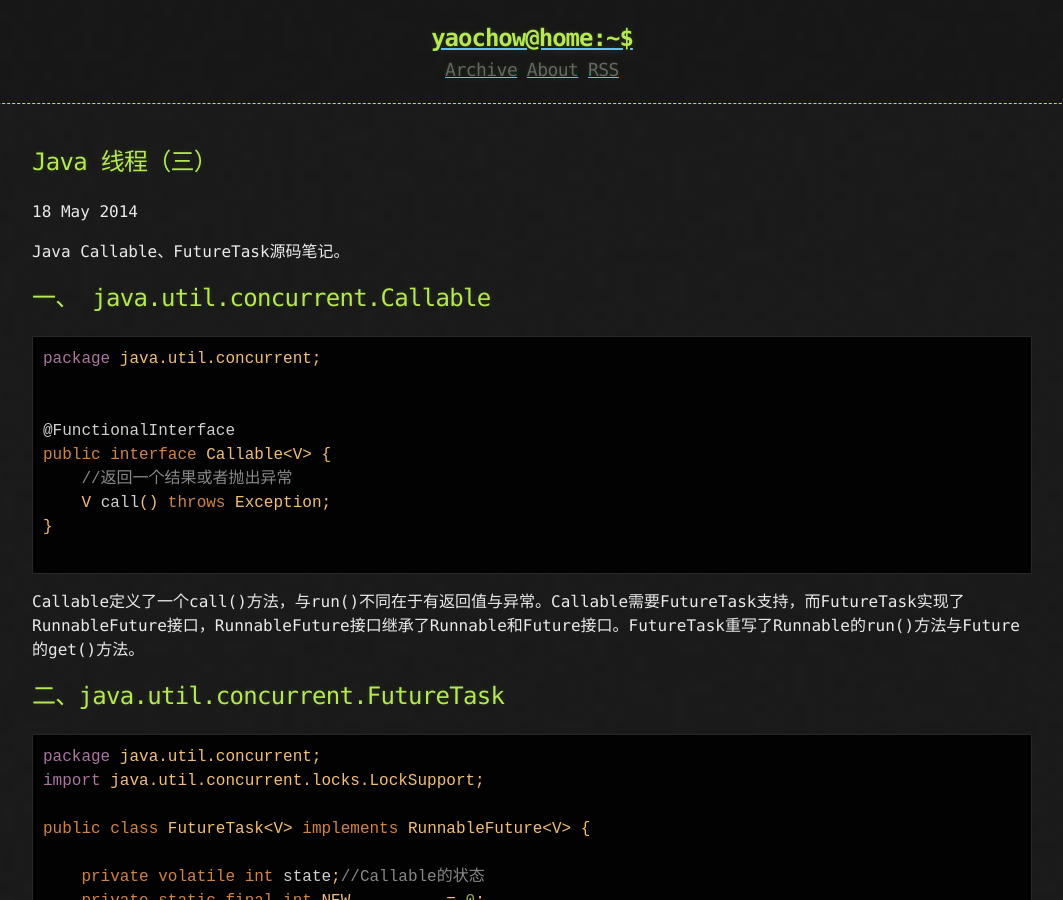
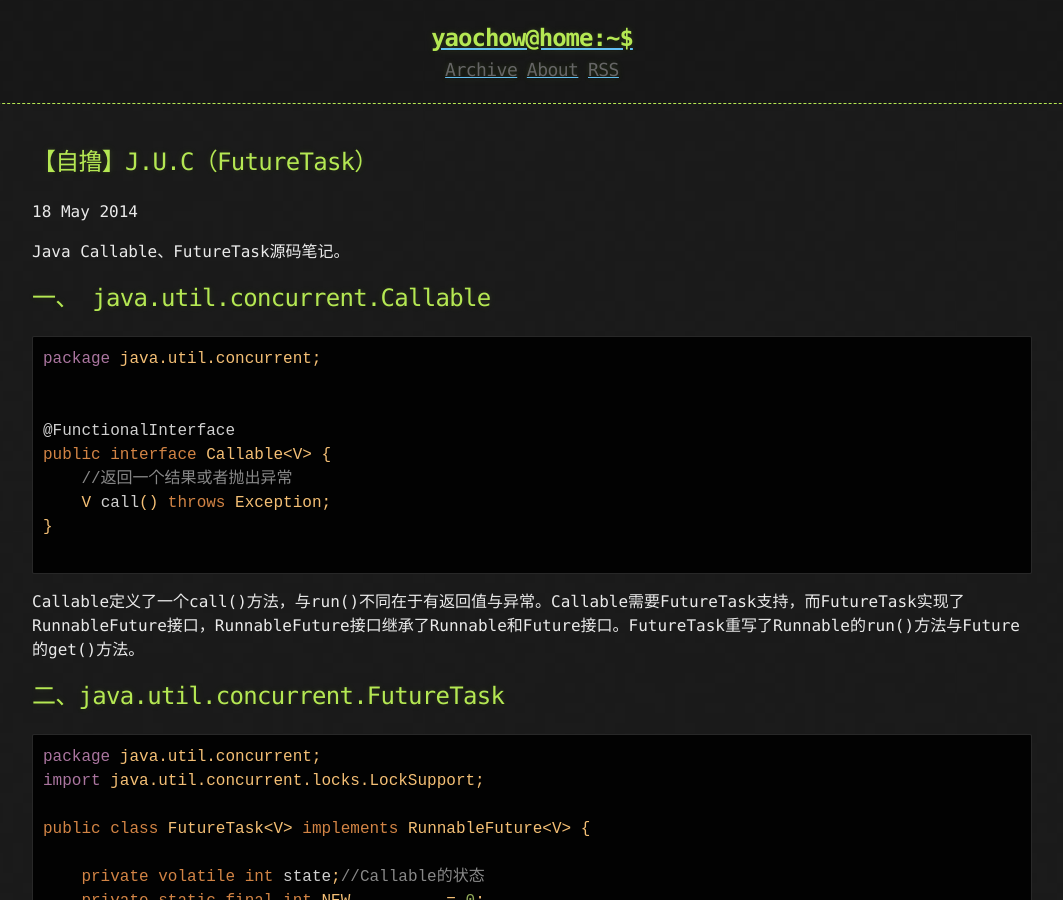
Before and after one commit to yyyyyyyy/yyyyyyyy.github.io, a Jekyll site: the page built from _posts/2014-05-19-Java-Thread（三）.md, in a window 1280 px wide and 900 px high. Shown: the whole window, without its empty margins (108-1171 px from the left). Built offline with Jekyll 4.4.1, drawn with Linux system fonts in a browser that asks for light colours.

Commit message:
Update 2014-05-19-Java-Thread（三）.md

```diff
--- a/_posts/2014-05-19-Java-Thread（三）.md
+++ b/_posts/2014-05-19-Java-Thread（三）.md
@@ -1,6 +1,6 @@
 ---
 layout: post
-title:  "Java 线程（三）"
+title:  "【自撸】J.U.C（FutureTask）"
 date:   2014-05-19 00:02:05 +0800
 categories: JUC 线程 Callable FutureTask
 ---
```
